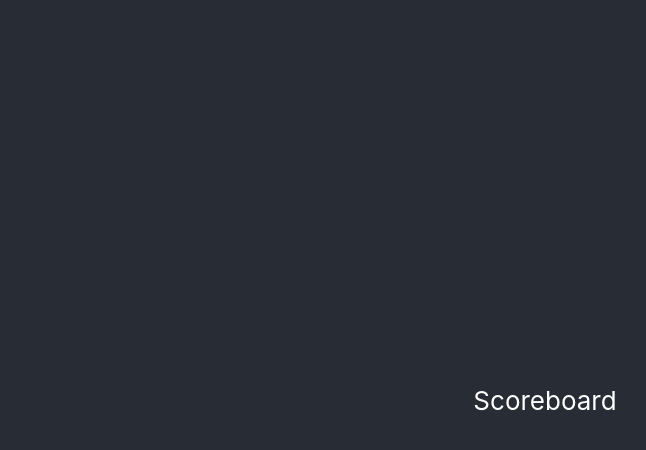
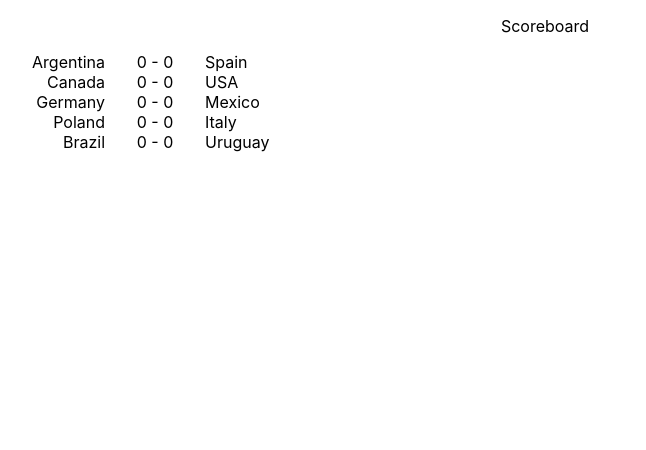
Before and after one commit to davidhuertabeltran/scoreboard, a React (Create React App) app: page / in a window 1280 px wide. Shown: the top 450 px of the page, without its empty margins (95-741 px from the left). Built offline with nearby package versions, Linux system fonts and the light colour scheme.

Commit message:
add country pairs and display them on the board

```diff
--- a/src/App.css
+++ b/src/App.css
@@ -2,37 +2,31 @@
   text-align: center;
 }
 
-.App-logo {
-  height: 40vmin;
-  pointer-events: none;
+.container {
+  display: flex;
 }
 
-@media (prefers-reduced-motion: no-preference) {
-  .App-logo {
-    animation: App-logo-spin infinite 20s linear;
-  }
+.liveboard-container,
+.summary-container {
+  width: 50%;
 }
 
-.App-header {
-  background-color: #282c34;
-  min-height: 100vh;
+.row {
   display: flex;
-  flex-direction: column;
-  align-items: center;
-  justify-content: center;
-  font-size: calc(10px + 2vmin);
-  color: white;
 }
 
-.App-link {
-  color: #61dafb;
+.score {
+  width: 100px;
 }
 
-@keyframes App-logo-spin {
-  from {
-    transform: rotate(0deg);
-  }
-  to {
-    transform: rotate(360deg);
-  }
+.team {
+  width: 200px;
 }
+
+.team.host {
+  text-align: right;
+}
+
+.team.away {
+  text-align: left;
+}
--- a/src/App.js
+++ b/src/App.js
@@ -1,10 +1,44 @@
+import { useEffect, useState } from 'react';
 import './App.css';
 
 function App() {
+  const countries = ['Mexico', 'Poland', 'Germany', 'Italy', 'Spain', 'Uruguay', 'Brazil', 'USA', 'Canada', 'Argentina'];
+  const [groups, setGroups] = useState([]);
+
+  useEffect(() => {
+    // Prepare team pairs for live scoreboard
+    countries.sort(() => (Math.random() > .5) ? 1 : -1);
+    let arr = [];
+    for (let i = 0; i < countries.length; i += 2) {
+      let obj = {};
+      let country1 = countries.slice(i, i + 1)[0];
+      let country2 = countries.slice(i + 1, i + 2)[0];
+      obj['hostTeam'] = country1;
+      obj['awayTeam'] = country2;
+      obj['hostTeamScore'] = 0;
+      obj['awayTeamScore'] = 0;
+      arr.push(obj);
+      setGroups(arr);
+    }
+
+  }, [])
+
   return (
     <div className="App">
       <header className="App-header">
         <p>Scoreboard</p>
+        <div className="container">
+          <div className="liveboard-container">
+            {groups.map(group => {
+              return <div className="row">
+                <div className="team host">{group.hostTeam}</div>
+                <div className="score">{group.hostTeamScore} - {group.awayTeamScore}</div>
+                <div className="team away">{group.awayTeam}</div>
+              </div>
+            })}
+          </div>
+          <div className="summary-container"></div>
+        </div>
       </header>
     </div>
   );
```
